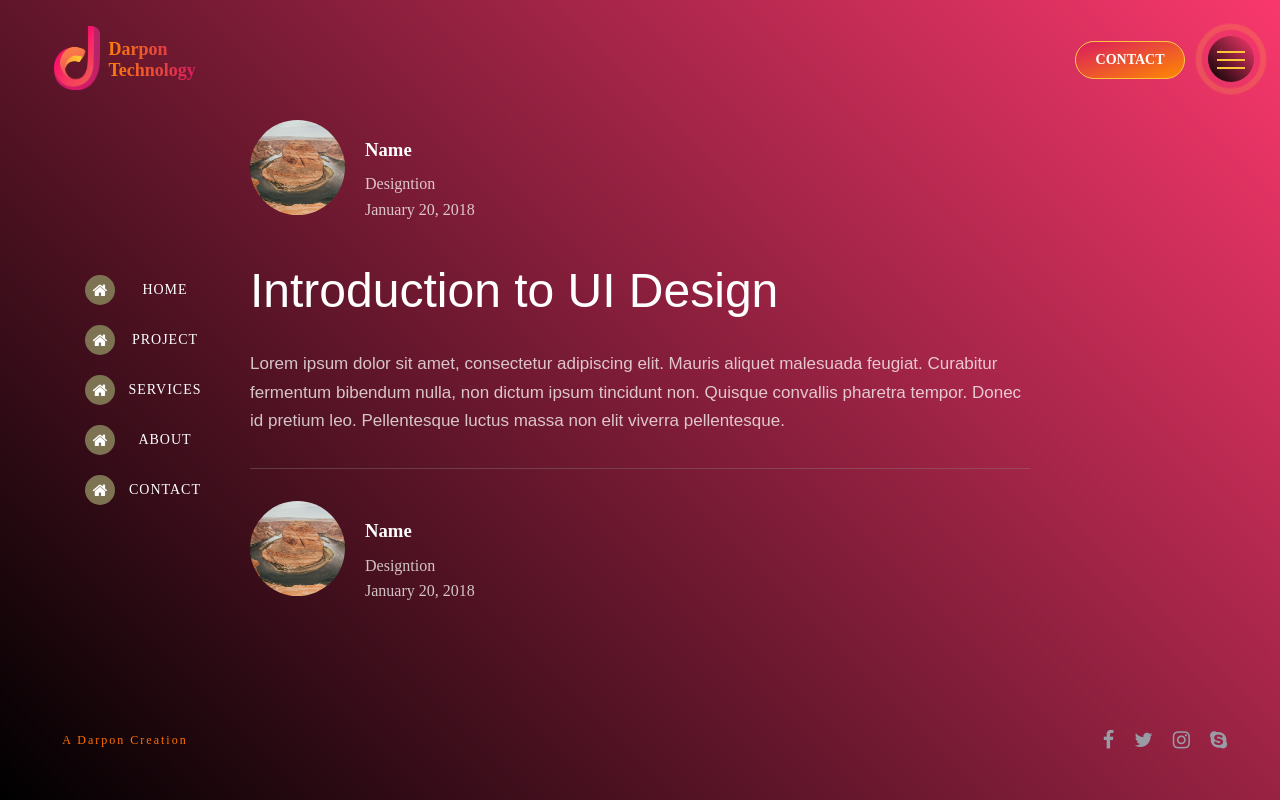
After one commit to kabirswe/Darpon, a Django app: page /team_detail/ in a window 1280 px wide. The commit adds this page. Run offline with Django 3.2, Linux system fonts and the light colour scheme; parts of the project's set-up code (start-up, migrations or seed data) failed here and were passed over; some libraries are stand-ins or nearby versions; some web fonts are replaced.

Commit message:
team page

```diff
--- /dev/null
+++ b/src/page/static/page/css/team_detail.css
@@ -0,0 +1,37 @@
+.team_detail-page {
+    margin-top: 120px;
+}
+.img{
+  height: 95px;
+  width: 95px;
+  border-radius: 50%
+}
+.main-head{
+  display: flex;
+}
+.team-text{
+  padding-left: 20px;
+
+}
+.team-text p{
+opacity: 0.75;
+line-height: 0.6
+}
+.wrapper h1{
+font-family: sans-serif;
+font-size: 3rem;
+font-weight: 300;
+margin-top: 2rem;
+margin-bottom: 2rem;
+}
+.wrapper p{
+font-family: sans-serif;
+line-height: 1.7;
+font-size: 17px;
+margin-bottom: 2rem;
+opacity: 0.75;
+}
+.bottom-border{
+border-top: 1px solid rgba(139, 139, 139, 0.35);
+padding-top: 2rem;
+}
--- a/src/page/templates/page/team.html
+++ b/src/page/templates/page/team.html
@@ -14,7 +14,7 @@
 {% endblock %}
 
 {% block content %}
-<div class="home-page">
+<div class="team-page">
 	<h1 class="text-center">you are in Team page</h1>
 
 <div class="main">
--- /dev/null
+++ b/src/page/templates/page/team_detail.html
@@ -0,0 +1,50 @@
+{% extends 'base.html' %}
+{% load i18n %}
+{% load cropping %}
+{% load thumbnail %}
+{% load staticfiles %}
+{% block head_title %}{% trans 'Home' %} | {% endblock %}
+
+{% block head_css %}
+<link rel="stylesheet" href="{% static 'page/css/team_detail.css' %}">
+{% endblock %}
+
+{% block head_js %}
+<script src="{% static 'page/js/home.js' %}"></script>
+{% endblock %}
+
+{% block content %}
+<div class="team_detail-page">
+<div class=" main-head">
+	<div>
+		<img class="img" src="/static/page/img/1.jpg" alt="">
+	</div>
+ <div class="team-text">
+	 <h3>Name</h3>
+ 	<p>Designtion</p>
+	<p>January 20, 2018</p>
+ </div>
+</div>
+<div class="wrapper">
+	<h1>Introduction to UI Design</h1>
+	<p>Lorem ipsum dolor sit amet, consectetur adipiscing elit. Mauris aliquet malesuada feugiat. Curabitur fermentum bibendum nulla, non dictum ipsum tincidunt non. Quisque convallis pharetra tempor. Donec id pretium leo. Pellentesque luctus massa non elit viverra pellentesque.
+</p>
+
+</div>
+<div class="bottom-border">
+	<div class=" main-head">
+		<div>
+			<img class="img" src="/static/page/img/1.jpg" alt="">
+		</div>
+	 <div class="team-text">
+		 <h3>Name</h3>
+	 	<p>Designtion</p>
+		<p>January 20, 2018</p>
+	 </div>
+	</div>
+</div>
+
+
+
+</div>
+{% endblock content %}
--- a/src/page/urls.py
+++ b/src/page/urls.py
@@ -25,8 +25,8 @@ urlpatterns = [
         name='team'
     ),
     url(
-        r'^team-detail/$',
-        views.team-detail,
-        name='team-detail'
+        r'^team_detail/$',
+        views.team_detail,
+        name='team_detail'
     ),
 ]
--- a/src/page/views.py
+++ b/src/page/views.py
@@ -49,8 +49,8 @@ def project(request):
     return render(request, 'page/project.html', context)
 
 
-def project(request):
+def team_detail(request):
     context = {
-        'nav': 'team-detail',
+        'nav': 'team_detail',
     }
-    return render(request, 'page/team-detail.html', context)
+    return render(request, 'page/team_detail.html', context)
```
Also changed, not shown: src/page/static/page/css/team.css (+11 -13 lines).
